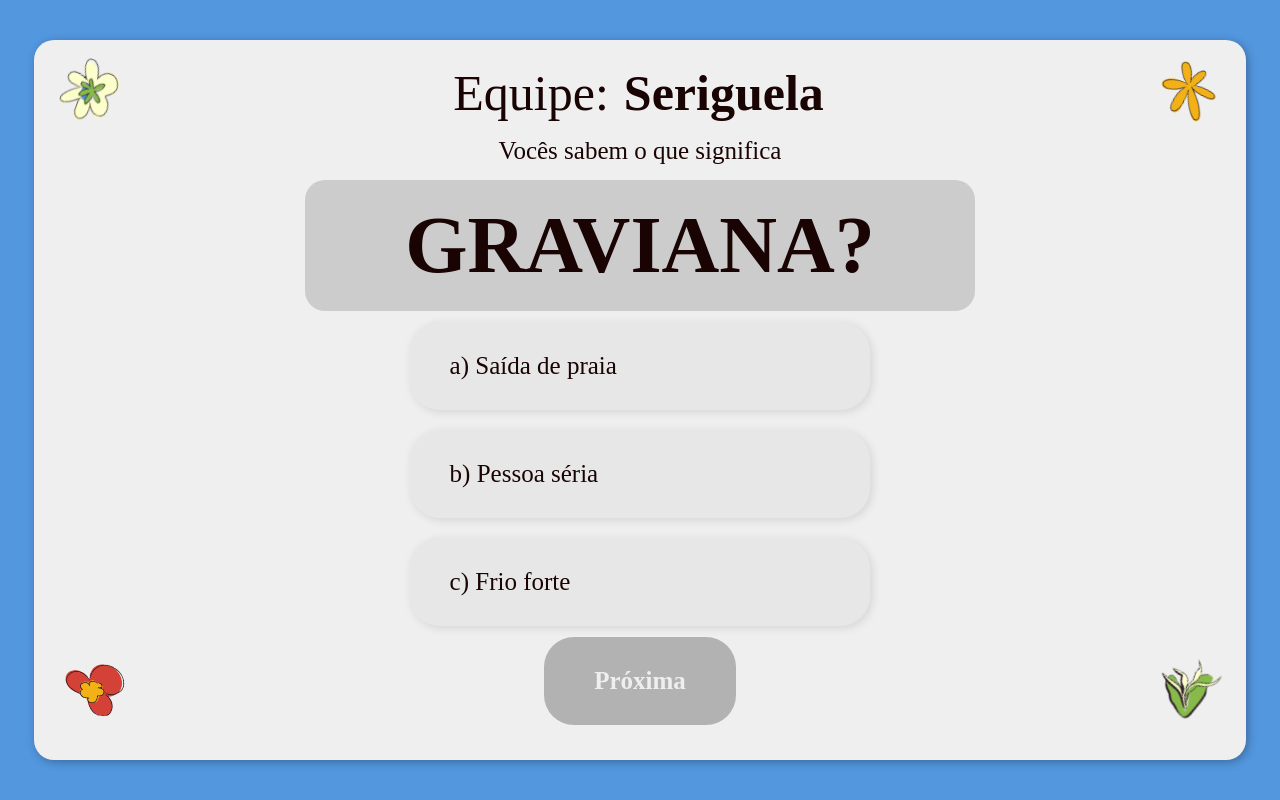
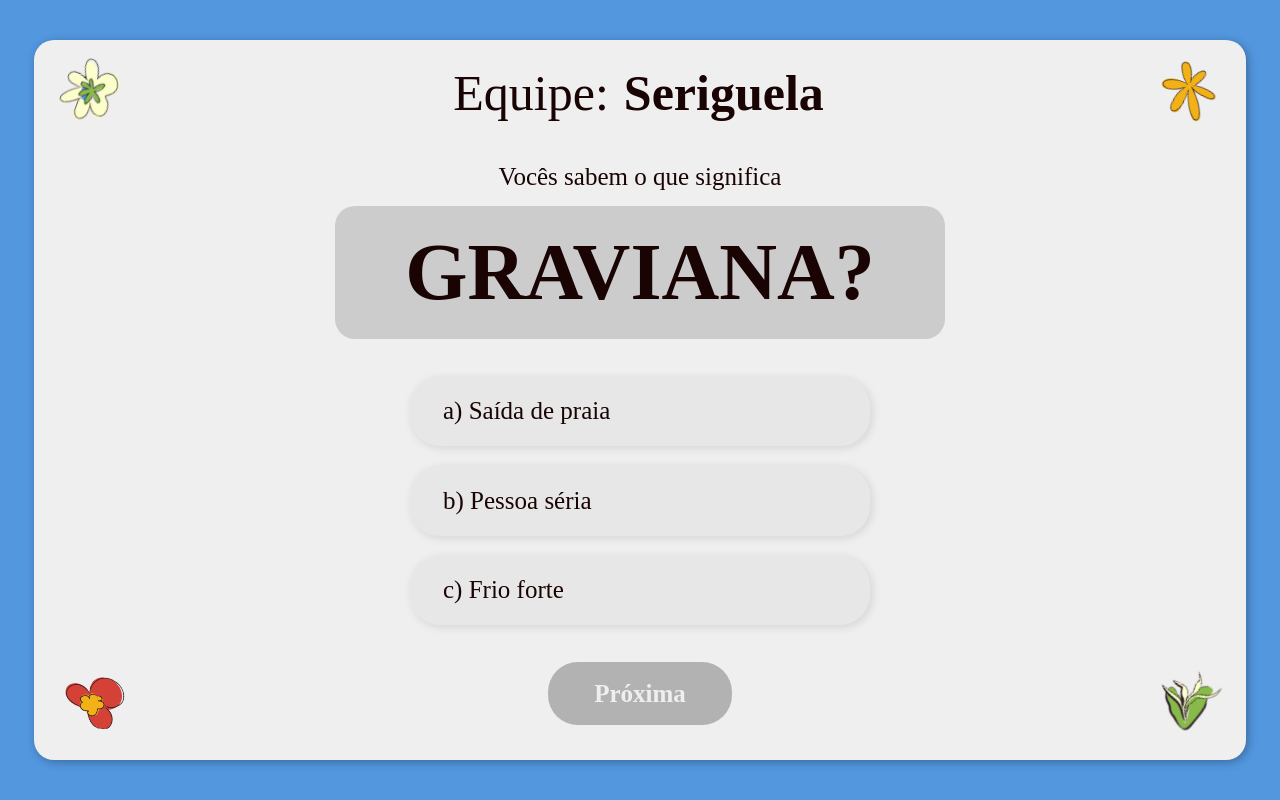
Before and after one commit to pepepepu/s-final, a React (Create React App) app: page /gameTeam01 in a window 1280 px wide. Built offline with nearby package versions, Linux system fonts and the light colour scheme; a web font is replaced by a local one.

Commit message:
Game Team Update

```diff
--- a/src/pages/GameTeam1/index.tsx
+++ b/src/pages/GameTeam1/index.tsx
@@ -102,7 +102,7 @@ const GameTeam01: React.FC = () => {
           <Paragraph color={colors.preto} fontWeight={400} fontSize={25}>
             Vocês sabem o que significa
           </Paragraph>
-          <Div backgroundColor={colors.cinzaMedio} padding={"20px 100px"} radius={20}>
+          <Div backgroundColor={colors.cinzaMedio} padding={"4.5% 15%"} radius={20}>
             <Paragraph color={colors.preto} fontWeight={700} fontSize={80}>
               {currentQuestion.word}?
             </Paragraph>
@@ -115,7 +115,7 @@ const GameTeam01: React.FC = () => {
               width={"100%"}
               margin={0}
               borderRadius={30}
-              padding={"30px"}
+              padding={"4.5% 5%"}
               onClick={() => handleAnswer(answer)}
               backgroundColor={
                 selectedAnswer === answer ? colors.darkBlue : colors.cinza
@@ -148,7 +148,7 @@ const GameTeam01: React.FC = () => {
           <Button
             margin={"0px 0px 15px 0px"}
             borderRadius={30}
-            padding={"30px 50px"}
+            padding={"1.5% 4%"}
             onClick={handleNextQuestion}
             backgroundColor={colors.castanha}
             hoverBackgroundColor="#4d3d1e"
```
